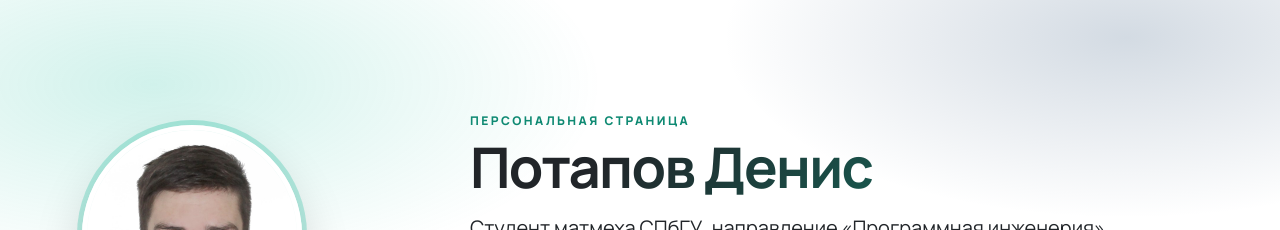
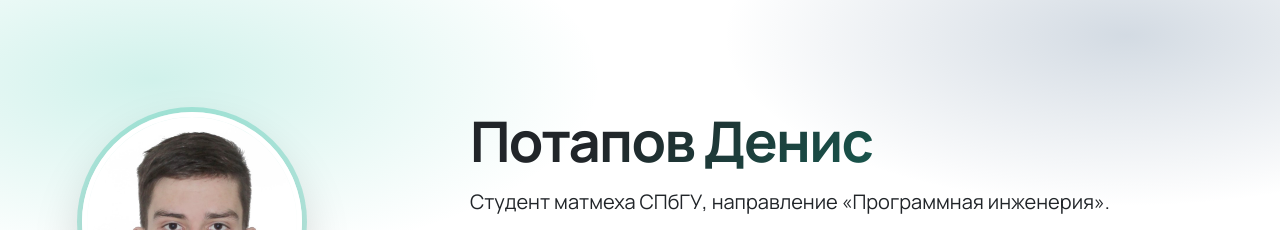
Before and after one commit to DenisPotapov0/DenisPotapov0.github.io, a plain HTML site: page index.html in a window 1280 px wide. Shown: the part 79-309 px from the top of the page. Drawn offline with nearby package versions, Linux system fonts and the light colour scheme.

Commit message:
Remove hero eyebrow label

```diff
--- a/index.html
+++ b/index.html
@@ -152,7 +152,6 @@
             />
           </div>
           <div class="col-lg-8 text-center text-lg-start">
-            <p class="hero-eyebrow mb-2">Персональная страница</p>
             <h1 class="hero-name display-4 fw-bold mb-3">Потапов Денис</h1>
             <p class="lead hero-lead mb-3">
               Студент матмеха СПбГУ, направление «Программная инженерия».
```
